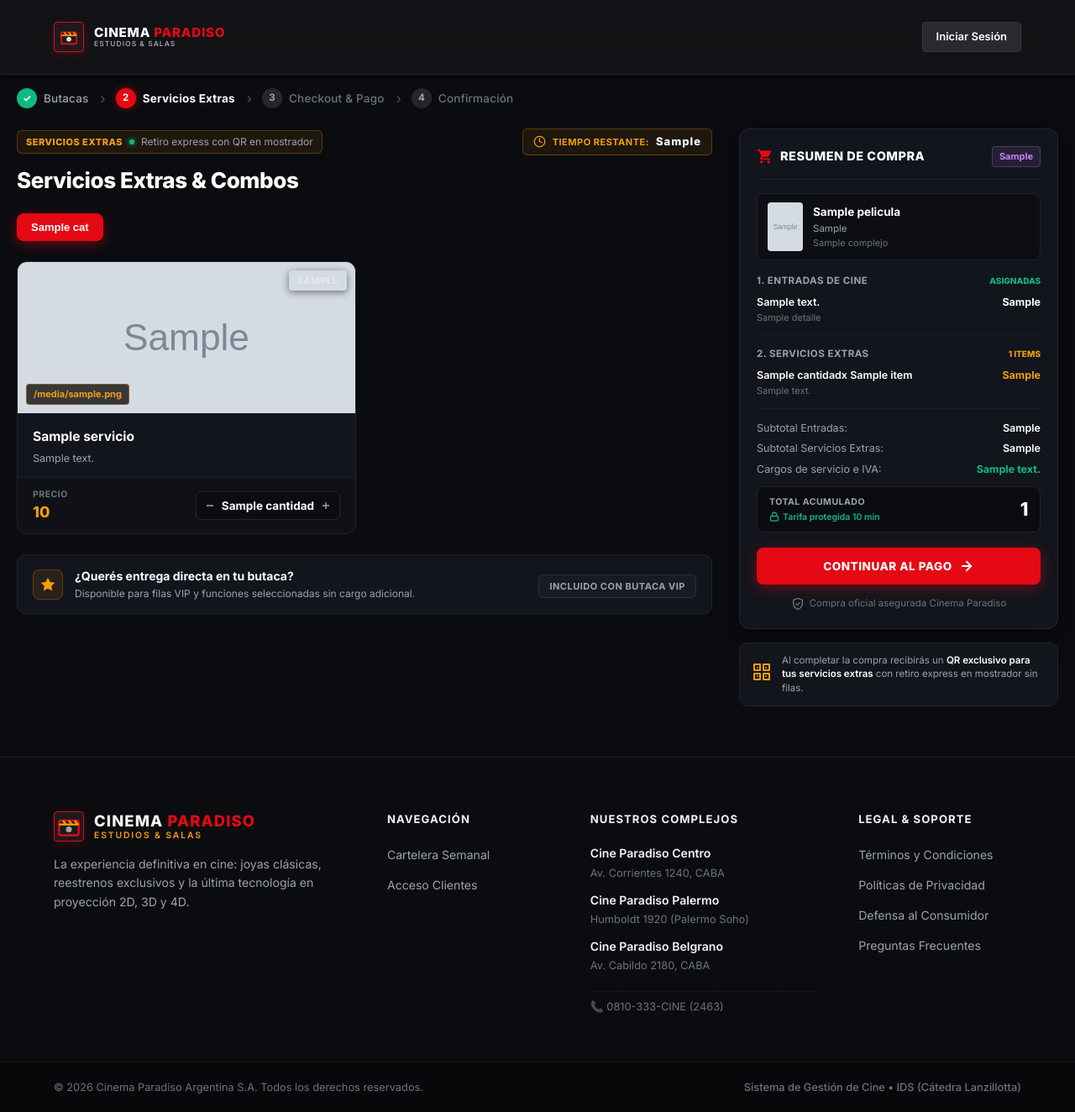
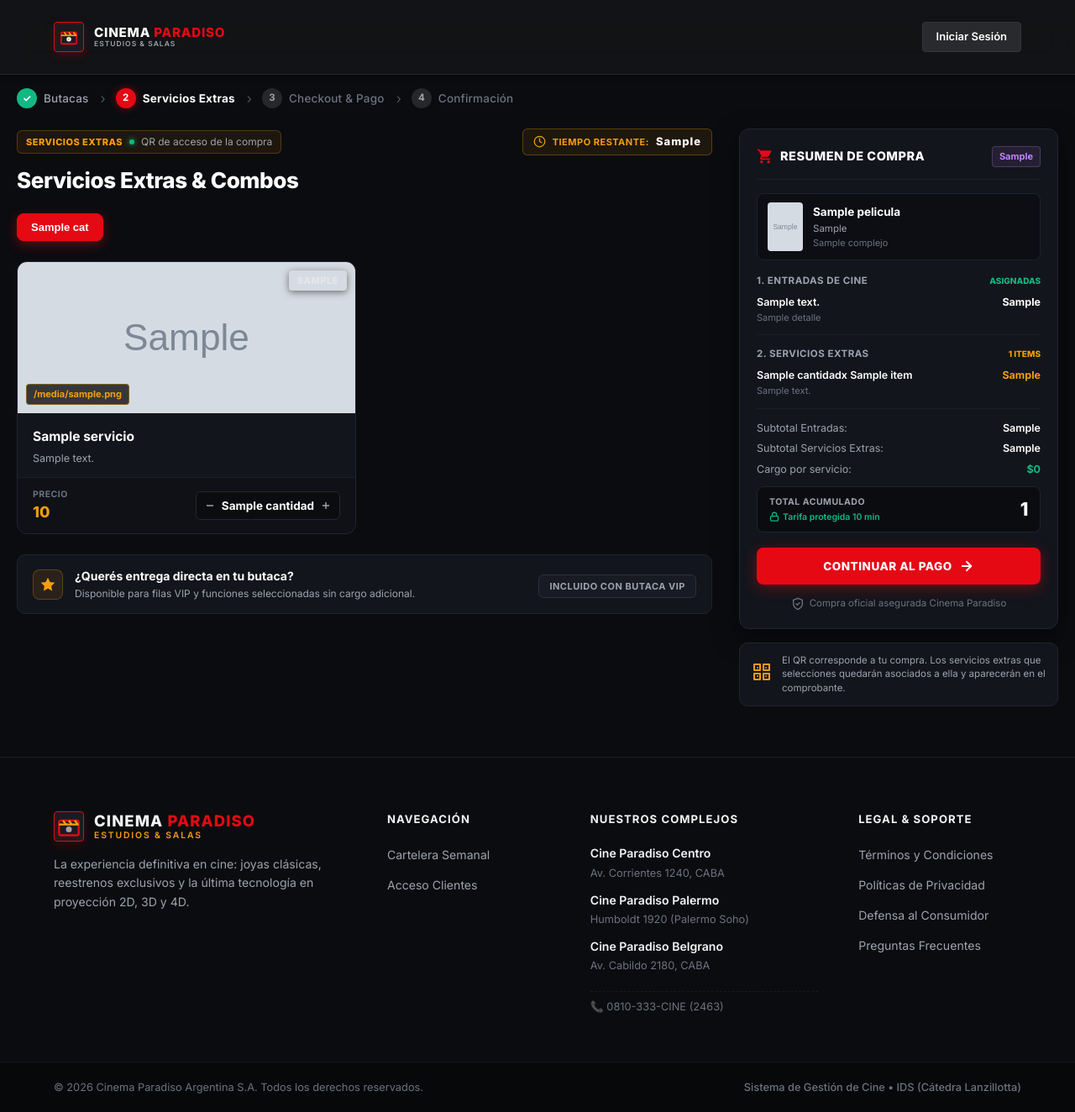
Before and after one commit to fcamporaa/IDS_ProyectoFinal_equipo10, a Flask app: template frontend/templates/seleccion_servicios.html in a window 1280 px wide. Shown: the whole page at 84% size. Run offline with Flask 3, Linux system fonts and the light colour scheme; the template is opened without the code that fills it: most values are stand-ins (such as "Sample title", 1, 10 or a date in 2020); grey boxes marked "Sample" are stand-in pictures; parts of the project's set-up code (start-up, migrations or seed data) failed here and were passed over.

Commit message:
fix: corregir textos de QR y cargos en checkout

```diff
--- a/frontend/templates/checkout.html
+++ b/frontend/templates/checkout.html
@@ -404,9 +404,9 @@
                                 <svg viewBox="0 0 24 24" width="13" height="13" fill="none" stroke="currentColor" stroke-width="2">
                                     <polyline points="20 6 9 17 4 12"></polyline>
                                 </svg>
-                                <span>Cargo por Servicio Web</span>
+                                <span>Cargo por servicio:</span>
                             </span>
-                            <span class="fee-badge-free">{{ c.cargo_servicio }}</span>
+                            <span class="fee-badge-free">$0</span>
                         </div>
                     </div>
 
@@ -414,7 +414,6 @@
                     <div class="total-to-pay-box">
                         <div class="total-pay-left">
                             <span class="total-pay-label">TOTAL A FACTURAR</span>
-                            <span class="total-pay-sub">IVA incluido (21%)</span>
                         </div>
                         <span class="total-pay-amount">{{ c.total }}</span>
                     </div>
--- a/frontend/templates/seleccion_servicios.html
+++ b/frontend/templates/seleccion_servicios.html
@@ -31,7 +31,7 @@
                         <div class="badge-candy-bar-official">
                             <span class="badge-text-gold">SERVICIOS EXTRAS</span>
                             <span class="badge-status-dot"></span>
-                            <span class="badge-status-text">Retiro express con QR en mostrador</span>
+                            <span class="badge-status-text">QR de acceso de la compra</span>
                         </div>
                         <div class="catalog-header-actions">
                             <div class="checkout-timer-pill" title="Tiempo asignado para completar la compra">
@@ -177,8 +177,8 @@
                             <span class="totals-val" id="displaySubtotalCandy">{{ c.resumen.subtotal_candy_formato }}</span>
                         </div>
                         <div class="totals-line">
-                            <span class="totals-label">Cargos de servicio e IVA:</span>
-                            <span class="totals-val text-green">{{ c.resumen.cargos_servicio_texto }}</span>
+                            <span class="totals-label">Cargo por servicio:</span>
+                            <span class="totals-val text-green">$0</span>
                         </div>
 
                         <!-- Caja de Total Acumulado -->
@@ -219,7 +219,7 @@
 
                 </div>
 
-                <!-- Banner Informativo QR Exclusivo para Servicios Extras -->
+                <!-- Banner informativo sobre el QR de compra y los servicios asociados -->
                 <div class="candy-qr-info-card">
                     <div class="qr-info-icon">
                         <svg viewBox="0 0 24 24" width="24" height="24" fill="none" stroke="#f59e0b" stroke-width="2" stroke-linecap="round" stroke-linejoin="round">
@@ -234,7 +234,7 @@
                         </svg>
                     </div>
                     <div class="qr-info-text">
-                        <p>Al completar la compra recibirás un <strong>QR exclusivo para tus servicios extras</strong> con retiro express en mostrador sin filas.</p>
+                        <p>El QR corresponde a tu compra. Los servicios extras que selecciones quedarán asociados a ella y aparecerán en el comprobante.</p>
                     </div>
                 </div>
 
```
